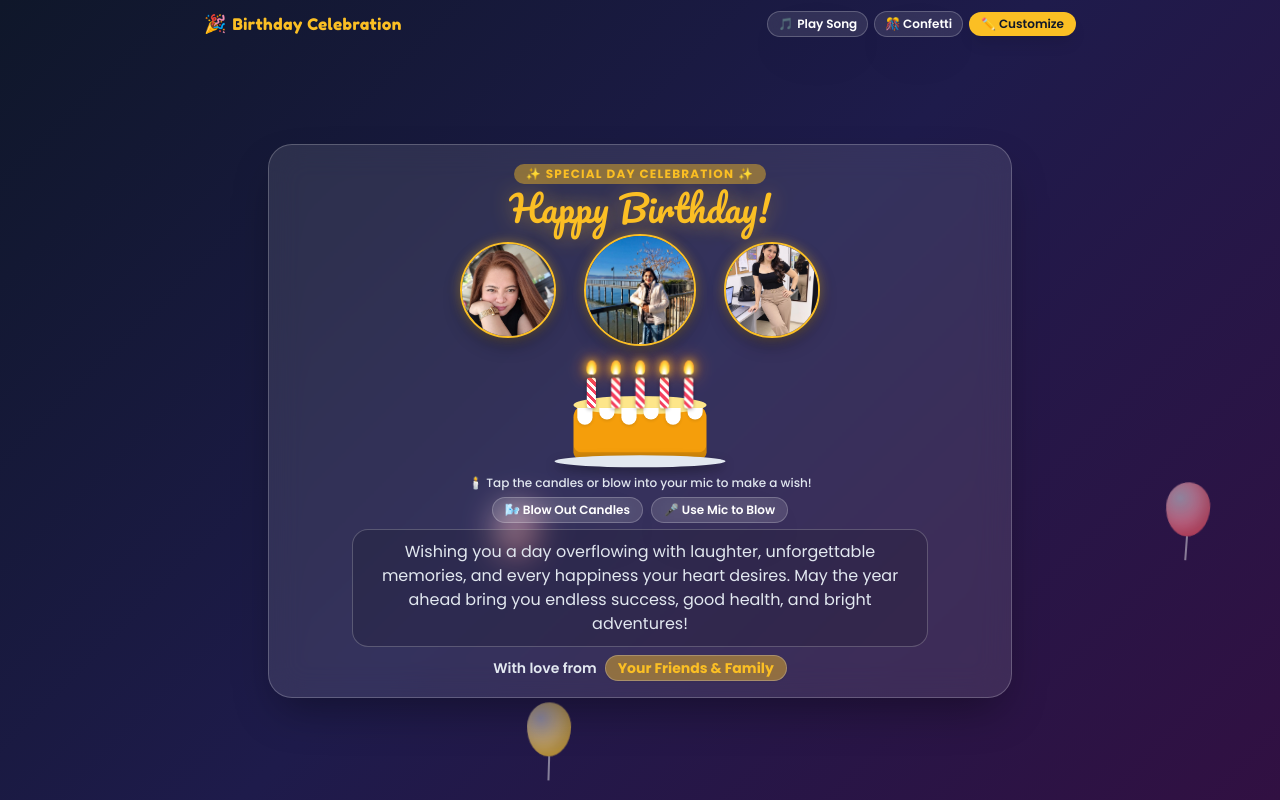
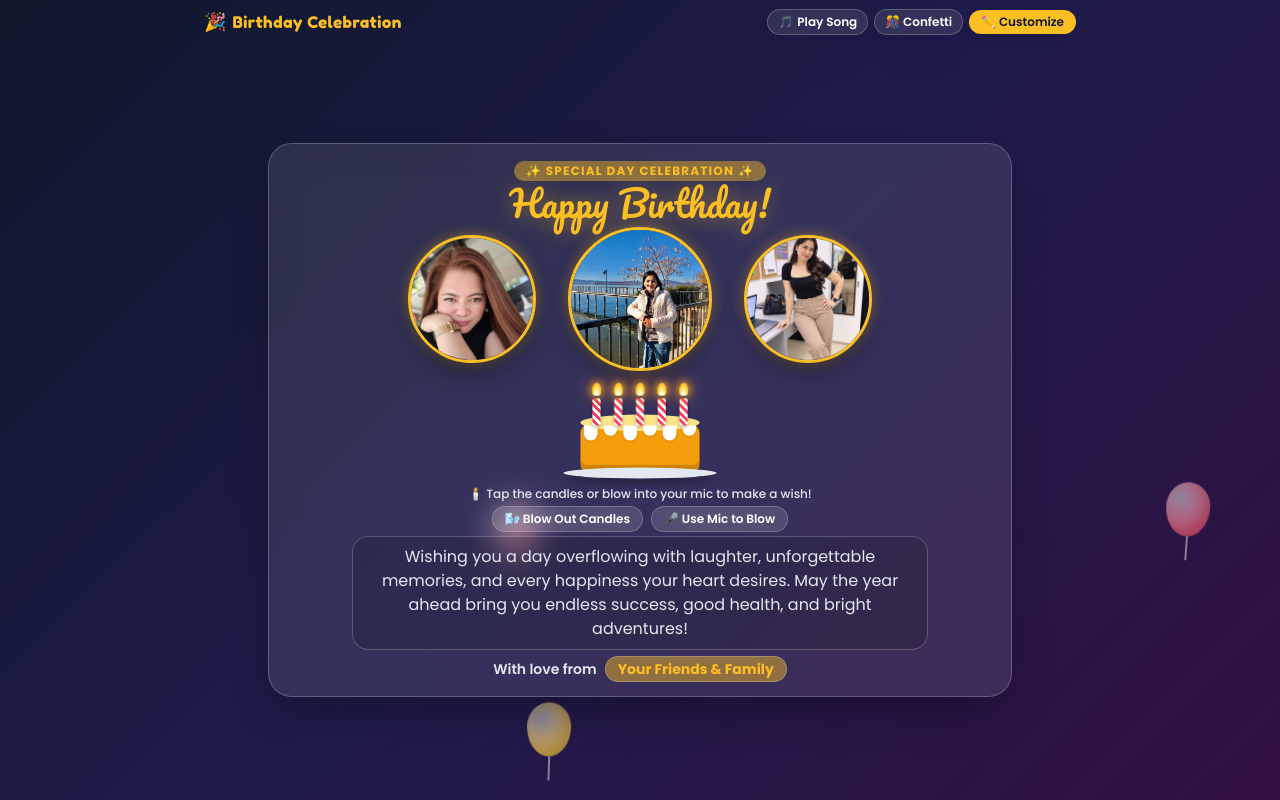
Before and after one commit to kingebreo-lab/Birthday, a plain HTML site: page index.html in a window 1280 px wide. Drawn offline with nearby package versions, Linux system fonts and the light colour scheme.

Commit message:
Update index.html

```diff
--- a/index.html
+++ b/index.html
@@ -80,33 +80,34 @@
       transition: all 0.4s ease;
     }
 
-    /* Compact Portrait Thumbnails */
+    /* Larger Portrait Thumbnails */
     .photo-thumb {
       position: relative;
       overflow: hidden;
       border-radius: 9999px;
-      border: 2.5px solid var(--accent);
-      box-shadow: 0 8px 20px -4px rgba(0, 0, 0, 0.45), 0 0 12px var(--accent-glow);
+      border: 3px solid var(--accent);
+      box-shadow: 0 10px 24px -4px rgba(0, 0, 0, 0.48), 0 0 14px var(--accent-glow);
       transition: transform 0.3s cubic-bezier(0.34, 1.56, 0.64, 1), box-shadow 0.3s ease;
       background: rgba(255, 255, 255, 0.08);
+      flex-shrink: 0;
     }
 
     .photo-thumb:hover {
-      transform: translateY(-3px) scale(1.07);
-      box-shadow: 0 12px 24px -4px rgba(0, 0, 0, 0.55), 0 0 18px var(--accent-glow);
+      transform: translateY(-4px) scale(1.06);
+      box-shadow: 0 14px 28px -4px rgba(0, 0, 0, 0.58), 0 0 20px var(--accent-glow);
     }
 
     /* Interactive 3D Cake & Candles */
     .cake-scale-wrapper {
-      transform: scale(0.76);
+      transform: scale(0.68);
       transform-origin: center center;
-      margin: -18px auto -14px;
+      margin: -24px auto -20px;
     }
 
-    @media (max-height: 700px) {
+    @media (max-height: 740px) {
       .cake-scale-wrapper {
-        transform: scale(0.64);
-        margin: -28px auto -24px;
+        transform: scale(0.58);
+        margin: -32px auto -28px;
       }
     }
 
@@ -304,7 +305,7 @@
   <div id="balloonLayer" class="fixed inset-0 pointer-events-none z-10 overflow-hidden"></div>
 
   <!-- Compact Top Navigation & Controls -->
-  <header class="relative z-30 shrink-0 max-w-4xl w-full mx-auto px-3 pt-2.5 pb-1 flex items-center justify-between gap-2">
+  <header class="relative z-30 shrink-0 max-w-4xl w-full mx-auto px-3 pt-2 pb-1 flex items-center justify-between gap-2">
     <div class="flex items-center gap-1.5">
       <span class="text-lg">🎉</span>
       <span class="font-display tracking-wide text-sm md:text-base" style="color: var(--accent)">Birthday Celebration</span>
@@ -328,11 +329,11 @@
 
   <!-- Main Viewport-Fitted Celebration Card -->
   <main class="relative z-20 flex-1 min-h-0 max-w-3xl w-full mx-auto px-3 py-1 flex items-center justify-center">
-    <section class="glass-card w-full max-h-full rounded-3xl px-4 py-3 md:px-7 md:py-4 text-center flex flex-col justify-between overflow-hidden">
+    <section class="glass-card w-full max-h-full rounded-3xl px-4 py-2.5 md:px-7 md:py-3.5 text-center flex flex-col justify-between overflow-hidden">
 
       <!-- Top Headline -->
       <div class="shrink-0">
-        <div class="inline-block px-3 py-0.5 rounded-full text-[10px] md:text-xs font-bold uppercase tracking-widest mb-1" style="background: var(--accent-glow); color: var(--accent)">
+        <div class="inline-block px-3 py-0.5 rounded-full text-[10px] md:text-xs font-bold uppercase tracking-widest mb-0.5" style="background: var(--accent-glow); color: var(--accent)">
           ✨ Special Day Celebration ✨
         </div>
 
@@ -341,10 +342,10 @@
         </h1>
       </div>
 
-      <!-- Compact Three-Photo Circular Showcase -->
-      <div class="shrink-0 flex items-center justify-center gap-3 sm:gap-5 md:gap-7 my-1.5">
+      <!-- Larger Three-Photo Circular Showcase -->
+      <div class="shrink-0 flex items-center justify-center gap-3 sm:gap-6 md:gap-8 my-1">
         <!-- Left Photo -->
-        <div class="photo-thumb w-16 h-16 sm:w-20 sm:h-20 md:w-24 md:h-24">
+        <div class="photo-thumb w-24 h-24 sm:w-28 sm:h-28 md:w-32 md:h-32">
           <img
             id="displayLeftPhoto"
             src="WhatsApp Image 2026-11-25 at 2.05.05 PM.jpeg"
@@ -355,8 +356,8 @@
           />
         </div>
 
-        <!-- Center Photo (Slightly Larger Spotlight) -->
-        <div class="photo-thumb w-20 h-20 sm:w-24 sm:h-24 md:w-28 md:h-28">
+        <!-- Center Photo (Featured Spotlight) -->
+        <div class="photo-thumb w-28 h-28 sm:w-32 sm:h-32 md:w-36 md:h-36">
           <img
             id="displayCenterPhoto"
             src="WhatsApp Image 2026-11-25 at 2.05.05 PM (1).jpeg"
@@ -368,7 +369,7 @@
         </div>
 
         <!-- Right Photo -->
-        <div class="photo-thumb w-16 h-16 sm:w-20 sm:h-20 md:w-24 md:h-24">
+        <div class="photo-thumb w-24 h-24 sm:w-28 sm:h-28 md:w-32 md:h-32">
           <img
             id="displayRightPhoto"
             src="WhatsApp Image 2026-11-22 at 10.54.08 AM.jpeg"
@@ -427,7 +428,7 @@
           </div>
         </div>
 
-        <p id="candleStatus" class="text-[11px] md:text-xs font-medium mb-1.5" style="color: var(--text-muted)">
+        <p id="candleStatus" class="text-[11px] md:text-xs font-medium mb-1" style="color: var(--text-muted)">
           🕯️ Tap the candles or blow into your mic to make a wish!
         </p>
 
@@ -442,14 +443,14 @@
       </div>
 
       <!-- Greeting Message & Clear Signature -->
-      <div class="shrink-0 max-w-xl mx-auto w-full mt-1.5">
-        <div class="rounded-2xl px-3.5 py-2 md:px-5 md:py-2.5 border" style="border-color: var(--card-border); background: rgba(0, 0, 0, 0.14)">
+      <div class="shrink-0 max-w-xl mx-auto w-full mt-1">
+        <div class="rounded-2xl px-3.5 py-1.5 md:px-5 md:py-2 border" style="border-color: var(--card-border); background: rgba(0, 0, 0, 0.14)">
           <p id="displayMessage" class="text-xs sm:text-sm md:text-base leading-snug" style="color: var(--text-muted)">
             Wishing you a day overflowing with laughter, unforgettable memories, and every happiness your heart desires. May the year ahead bring you endless success, good health, and bright adventures!
           </p>
         </div>
 
-        <div class="mt-2 flex items-center justify-center gap-2 text-xs sm:text-sm font-semibold">
+        <div class="mt-1.5 flex items-center justify-center gap-2 text-xs sm:text-sm font-semibold">
           <span style="color: var(--text-muted)">With love from</span>
           <span id="displayFrom" class="px-3 py-0.5 rounded-full font-bold shadow-sm" style="background: var(--accent-glow); color: var(--accent); border: 1px solid var(--card-border)">
             Your Friends &amp; Family
```
